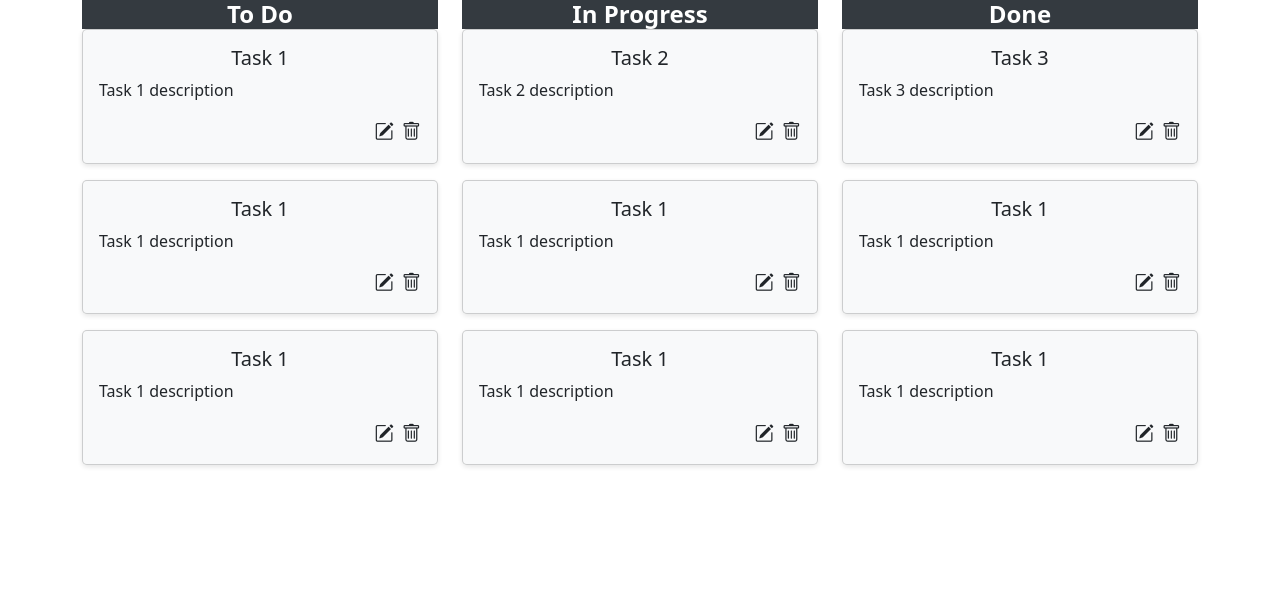
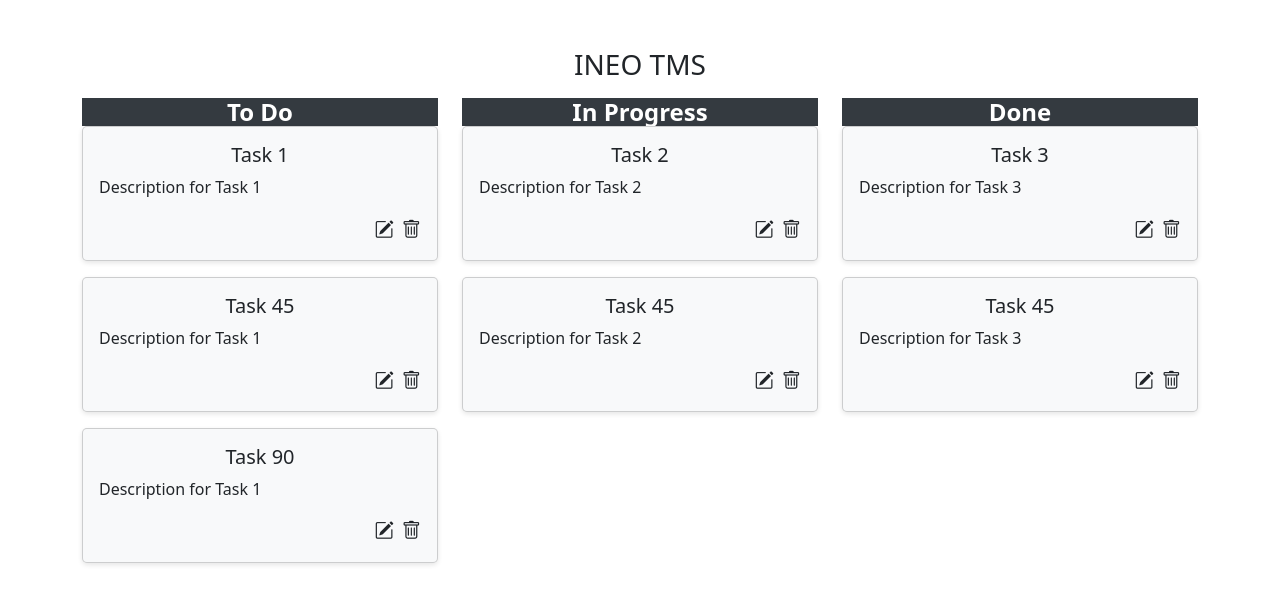
Before and after one commit to MahmoudNafea/ineo-tms, an Angular app: page / in a window 1280 px wide. Shown: the top 604 px of the page. Built offline with nearby package versions, Linux system fonts and the light colour scheme; data requests are answered from the project's data file.

Commit message:
create service and fetch data from json server

```diff
--- /dev/null
+++ b/db.json
@@ -0,0 +1,46 @@
+{
+    "tasks": [
+      {
+        "id": 1,
+        "title": "Task 1",
+        "description": "Description for Task 1",
+        "status": "To Do"
+      },
+      {
+        "id": 2,
+        "title": "Task 2",
+        "description": "Description for Task 2",
+        "status": "In Progress"
+      },
+      {
+        "id": 3,
+        "title": "Task 3",
+        "description": "Description for Task 3",
+        "status": "Done"
+      },
+      {
+        "id": 12,
+        "title": "Task 45",
+        "description": "Description for Task 1",
+        "status": "To Do"
+      },
+      {
+        "id": 99,
+        "title": "Task 90",
+        "description": "Description for Task 1",
+        "status": "To Do"
+      },
+      {
+        "id": 23,
+        "title": "Task 45",
+        "description": "Description for Task 2",
+        "status": "In Progress"
+      },
+      {
+        "id": 35,
+        "title": "Task 45",
+        "description": "Description for Task 3",
+        "status": "Done"
+      }
+    ]
+  }
--- a/src/app/app.config.ts
+++ b/src/app/app.config.ts
@@ -1,9 +1,15 @@
-import { ApplicationConfig, provideZoneChangeDetection } from '@angular/core';
-import { provideRouter } from '@angular/router';
+import { ApplicationConfig, provideZoneChangeDetection } from '@angular/core'
+import { provideRouter } from '@angular/router'
 
-import { routes } from './app.routes';
-import { provideClientHydration } from '@angular/platform-browser';
+import { routes } from './app.routes'
+import { provideClientHydration } from '@angular/platform-browser'
+import { provideHttpClient, withFetch, withInterceptorsFromDi } from '@angular/common/http'
 
 export const appConfig: ApplicationConfig = {
-  providers: [provideZoneChangeDetection({ eventCoalescing: true }), provideRouter(routes), provideClientHydration()]
-};
+  providers: [
+    provideZoneChangeDetection({ eventCoalescing: true }),
+    provideRouter(routes),
+    provideHttpClient(withFetch(), withInterceptorsFromDi()),
+    provideClientHydration(),
+  ],
+}
--- /dev/null
+++ b/src/app/models/task.model.ts
@@ -0,0 +1,6 @@
+export interface Task {
+    id: number;
+    title: string;
+    description: string;
+    status: string;
+  }
--- a/src/app/pages/dashboard/dashboard.component.html
+++ b/src/app/pages/dashboard/dashboard.component.html
@@ -1,9 +1,24 @@
-  <div class="container">
+  <div class="container mt-5">
+    <h3 class="mt-5 mb-3 text-center">INEO TMS</h3>
     <div class="row">
-      <div class="col-md-4" *ngFor="let column of taskColumns">
-        <h4 class="card-header">{{ column.name }}</h4>
+      <div class="col-md-4">
+        <h4 class="card-header">To Do</h4>
         <app-card-item
-          *ngFor="let task of column.tasks"
+          *ngFor="let task of toDoTasks"
+          [task]="task"
+        ></app-card-item>
+      </div>
+      <div class="col-md-4">
+        <h4 class="card-header">In Progress</h4>
+        <app-card-item
+          *ngFor="let task of inProgressTasks"
+          [task]="task"
+        ></app-card-item>
+      </div>
+      <div class="col-md-4">
+        <h4 class="card-header">Done</h4>
+        <app-card-item
+          *ngFor="let task of doneTasks"
           [task]="task"
         ></app-card-item>
       </div>
--- a/src/app/pages/dashboard/dashboard.component.ts
+++ b/src/app/pages/dashboard/dashboard.component.ts
@@ -2,6 +2,8 @@ import { CommonModule } from '@angular/common'
 import { Component } from '@angular/core'
 import { FormsModule } from '@angular/forms'
 import { CardItemComponent } from '../../shared/card-item/card-item.component'
+import { TaskService } from '../../services/task.service'
+import { Task } from '../../models/task.model'
 
 @Component({
   selector: 'app-dashboard',
@@ -11,52 +13,28 @@ import { CardItemComponent } from '../../shared/card-item/card-item.component'
   styleUrl: './dashboard.component.scss',
 })
 export class DashboardComponent {
-  // todoTasks = [
-  //   { name: 'Task 1',desc:'descsjk' },
-  //   { name: 'Task 2',desc:'descsjk' },
-  //   { name: 'Task 3',desc:'descsjk' }
-  // ];
 
-  // inProgressTasks = [
-  //   { name: 'Task 4' },
-  //   { name: 'Task 5' }
-  // ];
+  tasks: Task[]=[]
+  toDoTasks: Task[] = [];
+  inProgressTasks: Task[] = [];
+  doneTasks: Task[] = [];
 
-  // doneTasks = [
-  //   { name: 'Task 6' },
-  //   { name: 'Task 7' }
-  // ];
 
-  taskColumns = [
-    {
-      name: 'To Do',
-      tasks: [
-        { title: 'Task 1', description: 'Task 1 description' },
-        { title: 'Task 1', description: 'Task 1 description' },
-        { title: 'Task 1', description: 'Task 1 description' },
-      ],
-    },
-    {
-      name: 'In Progress',
-      tasks: [
-        { title: 'Task 2', description: 'Task 2 description' },
-        { title: 'Task 1', description: 'Task 1 description' },
-        { title: 'Task 1', description: 'Task 1 description' },
-      ],
-    },
-    {
-      name: 'Done',
-      tasks: [
-        { title: 'Task 3', description: 'Task 3 description' },
-        { title: 'Task 1', description: 'Task 1 description' },
-        { title: 'Task 1', description: 'Task 1 description' },
-      ],
-    },
-  ]
+  constructor(private taskService:TaskService) {}
 
-  constructor() {}
+  ngOnInit(): void {
+    this.getAllTasks()
+  }
 
-  ngOnInit(): void {}
+  getAllTasks(){
+    this.taskService.getTasks().subscribe((tasks:any) => {
+      console.log("🚀 ~ DashboardComponent ~ this.taskService.getTasks ~ tasks:", tasks)
+      this.tasks = tasks;
+      this.toDoTasks = this.tasks.filter(task => task?.status === 'To Do');
+      this.inProgressTasks = this.tasks.filter(task => task?.status === 'In Progress');
+      this.doneTasks = this.tasks.filter(task => task?.status === 'Done');
+    });
+  }
 
   editTask() {
     // this.dialog.open(EditTaskDialog, {
--- /dev/null
+++ b/src/app/services/task.service.ts
@@ -0,0 +1,16 @@
+import { Injectable } from '@angular/core'
+import { HttpClient } from '@angular/common/http'
+import { Observable } from 'rxjs'
+import { Task } from '../models/task.model'
+import { environment } from '../../environments/environment'
+
+@Injectable({
+  providedIn: 'root',
+})
+export class TaskService {
+  constructor(private http: HttpClient) {}
+
+  getTasks(): Observable<Task[]> {
+    return this.http.get<Task[]>(environment.basicUrl + 'tasks')
+  }
+}
--- /dev/null
+++ b/src/environments/environment.prod.ts
@@ -0,0 +1,5 @@
+export const environment = {
+  production: true,
+  url: '',
+  basicUrl:'http://localhost:3000/',
+};
--- /dev/null
+++ b/src/environments/environment.ssr.ts
@@ -0,0 +1,4 @@
+export const environment = {
+    production: true,
+    url: 'http://localhost:3000/'
+};
--- /dev/null
+++ b/src/environments/environment.ts
@@ -0,0 +1,18 @@
+// This file can be replaced during build by using the `fileReplacements` array.
+// `ng build --prod` replaces `environment.ts` with `environment.prod.ts`.
+// The list of file replacements can be found in `angular.json`.
+
+export const environment = {
+  production: false,
+  url: '',
+  basicUrl:'http://localhost:3000/',
+};
+
+/*
+ * For easier debugging in development mode, you can import the following file
+ * to ignore zone related error stack frames such as `zone.run`, `zoneDelegate.invokeTask`.
+ *
+ * This import should be commented out in production mode because it will have a negative impact
+ * on performance if an error is thrown.
+ */
+// import 'zone.js/plugins/zone-error';  // Included with Angular CLI.
--- a/src/main.ts
+++ b/src/main.ts
@@ -1,6 +1,10 @@
 import { bootstrapApplication } from '@angular/platform-browser';
 import { appConfig } from './app/app.config';
 import { AppComponent } from './app/app.component';
+import { provideHttpClient } from '@angular/common/http';
 
 bootstrapApplication(AppComponent, appConfig)
   .catch((err) => console.error(err));
+// bootstrapApplication(AppComponent, {providers: [
+//   provideHttpClient(),
+// ]});
```
